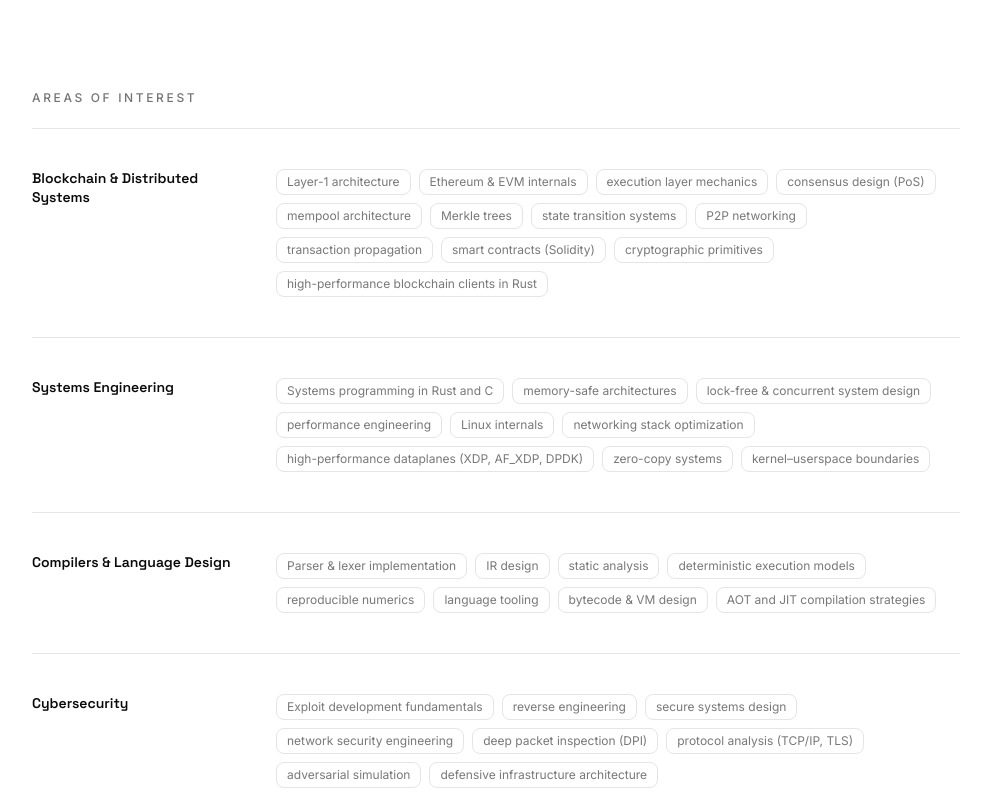
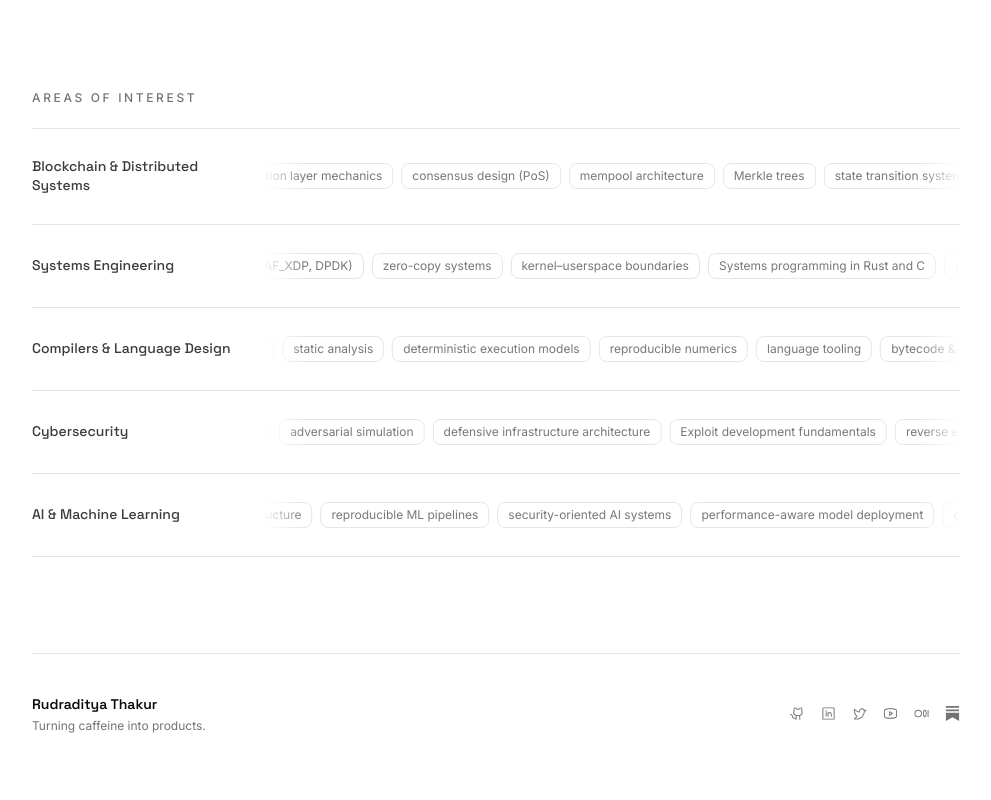
Before and after one commit to rudraditya21/rudraditya21.github.io, a Next.js app: page / in a window 1280 px wide. Shown: the part 1600-2400 px from the top of the page, without its empty margins (144-1135 px from the left). After the commit the page ends 2374 px from the top, so only its background shows below. Built offline with nearby package versions, Linux system fonts and the light colour scheme.

Commit message:
added: marquee rows for interest

```diff
--- a/app/globals.css
+++ b/app/globals.css
@@ -106,3 +106,13 @@
   70%  { opacity: 1; transform: translateY(0);    animation-timing-function: cubic-bezier(0.4, 0, 1, 1); }
   100% { opacity: 0; transform: translateY(-5px); }
 }
+
+@keyframes marquee-left {
+  0%   { transform: translateX(0); }
+  100% { transform: translateX(-50%); }
+}
+
+@keyframes marquee-right {
+  0%   { transform: translateX(-50%); }
+  100% { transform: translateX(0); }
+}
--- a/components/interests.tsx
+++ b/components/interests.tsx
@@ -1,6 +1,7 @@
 'use client'
 
 import { useEffect, useRef, useState } from 'react'
+import gsap from 'gsap'
 
 const interests = [
   {
@@ -51,49 +52,47 @@ const interests = [
   },
 ]
 
-function useInView(threshold = 0.1) {
-  const ref = useRef<HTMLDivElement>(null)
-  const [inView, setInView] = useState(false)
+// vary speed slightly per row so they don't loop in lockstep
+const durations = [32, 24, 28, 22, 26]
 
-  useEffect(() => {
-    const el = ref.current
-    if (!el) return
-    const observer = new IntersectionObserver(
-      ([entry]) => { if (entry.isIntersecting) setInView(true) },
-      { threshold }
-    )
-    observer.observe(el)
-    return () => observer.disconnect()
-  }, [threshold])
-
-  return { ref, inView }
-}
-
-function InterestRow({ item, index }: { item: typeof interests[0]; index: number }) {
-  const { ref, inView } = useInView(0.08)
+function MarqueeRow({ item, index }: { item: typeof interests[0]; index: number }) {
+  const [paused, setPaused] = useState(false)
+  const direction = index % 2 === 0 ? 'marquee-left' : 'marquee-right'
+  const doubled = [...item.areas, ...item.areas]
 
   return (
     <div
-      ref={ref}
-      className="grid grid-cols-1 gap-4 py-8 md:gap-6 md:py-10 md:grid-cols-[220px_1fr]"
-      style={{
-        opacity: inView ? 1 : 0,
-        transform: inView ? 'translateY(0)' : 'translateY(28px)',
-        transition: `opacity 700ms cubic-bezier(0.16, 1, 0.3, 1) ${index * 60}ms, transform 700ms cubic-bezier(0.16, 1, 0.3, 1) ${index * 60}ms`,
-      }}
+      className="flex items-center gap-6 border-b border-border py-6 md:py-7"
+      onMouseEnter={() => setPaused(true)}
+      onMouseLeave={() => setPaused(false)}
     >
+      {/* domain name — fixed left */}
+      <div className="w-40 shrink-0 md:w-52">
         <p
-        className="text-sm font-semibold leading-snug"
+          className="text-xs font-medium leading-snug text-foreground/80 md:text-sm"
           style={{ fontFamily: 'var(--font-space-grotesk)' }}
         >
           {item.domain}
         </p>
+      </div>
 
-      <div className="flex flex-wrap gap-2">
-        {item.areas.map((area) => (
+      {/* marquee track */}
+      <div className="relative min-w-0 flex-1 overflow-hidden">
+        {/* fade edges */}
+        <div className="pointer-events-none absolute left-0 top-0 z-10 h-full w-10 bg-gradient-to-r from-background to-transparent" />
+        <div className="pointer-events-none absolute right-0 top-0 z-10 h-full w-10 bg-gradient-to-l from-background to-transparent" />
+
+        <div
+          className="flex w-max gap-2"
+          style={{
+            animation: `${direction} ${durations[index]}s linear infinite`,
+            animationPlayState: paused ? 'paused' : 'running',
+          }}
+        >
+          {doubled.map((area, i) => (
             <span
-            key={area}
-            className="rounded-md border border-border px-2.5 py-1 text-xs text-foreground/55 transition-colors duration-200 hover:border-foreground/25 hover:text-foreground/80"
+              key={i}
+              className="whitespace-nowrap rounded-md border border-border px-2.5 py-1 text-xs text-foreground/55"
               style={{ fontFamily: 'var(--font-inter)' }}
             >
               {area}
@@ -101,23 +100,38 @@ function InterestRow({ item, index }: { item: typeof interests[0]; index: number
           ))}
         </div>
       </div>
+    </div>
   )
 }
 
 export default function Interests() {
-  const { ref, inView } = useInView(0.2)
+  const sectionRef = useRef<HTMLElement>(null)
+  const rowsRef = useRef<HTMLDivElement>(null)
+
+  useEffect(() => {
+    const section = sectionRef.current
+    const rows = rowsRef.current
+    if (!section || !rows) return
+
+    const observer = new IntersectionObserver(
+      ([entry]) => {
+        if (!entry.isIntersecting) return
+        gsap.fromTo(
+          rows.children,
+          { opacity: 0, y: 24 },
+          { opacity: 1, y: 0, stagger: 0.08, duration: 0.6, ease: 'power2.out' }
+        )
+        observer.disconnect()
+      },
+      { threshold: 0.1 }
+    )
+    observer.observe(section)
+    return () => observer.disconnect()
+  }, [])
 
   return (
-    <section className="mx-auto max-w-5xl px-6 pb-16 md:px-12 md:pb-24">
-      <div
-        ref={ref}
-        className="mb-5"
-        style={{
-          opacity: inView ? 1 : 0,
-          transform: inView ? 'translateY(0)' : 'translateY(16px)',
-          transition: 'opacity 600ms ease, transform 600ms ease',
-        }}
-      >
+    <section ref={sectionRef} className="mx-auto max-w-5xl px-6 pb-16 md:px-12 md:pb-24">
+      <div className="mb-5">
         <span
           className="text-xs font-medium uppercase tracking-[0.22em] text-muted-foreground"
           style={{ fontFamily: 'var(--font-inter)' }}
@@ -128,9 +142,9 @@ export default function Interests() {
 
       <div className="border-t border-border" />
 
-      <div className="divide-y divide-border">
+      <div ref={rowsRef}>
         {interests.map((item, i) => (
-          <InterestRow key={item.domain} item={item} index={i} />
+          <MarqueeRow key={item.domain} item={item} index={i} />
         ))}
       </div>
     </section>
```
Lines whose indentation alone changed are shown as unchanged.
